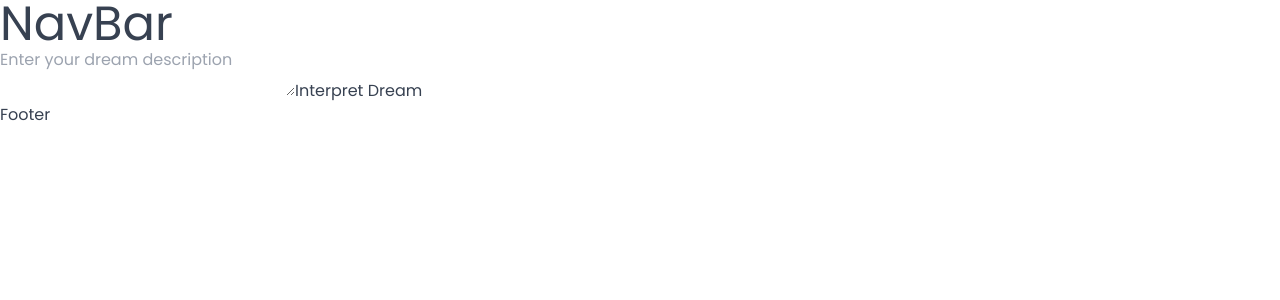
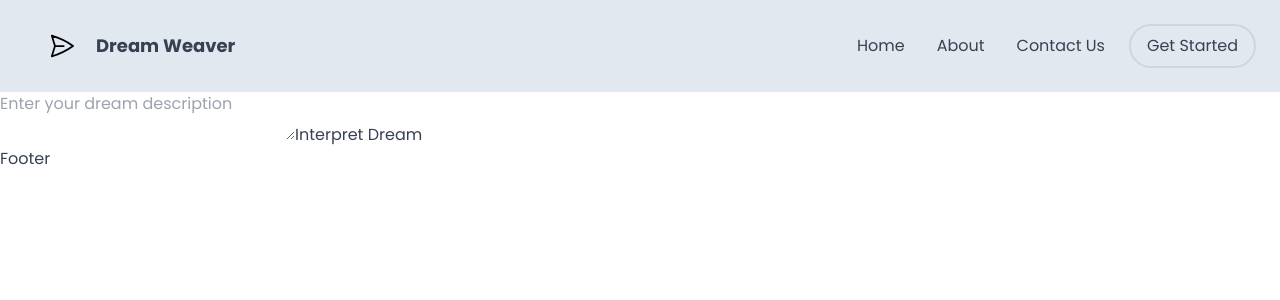
Before and after one commit to Sujan-Koirala021/dream-weaver, a React (Create React App) app in the folder client/: page /home in a window 1280 px wide. Shown: the top 300 px of the page. Built offline with nearby package versions, Linux system fonts and the light colour scheme.

Commit message:
Add navbar

```diff
--- a/client/src/components/NavBar.jsx
+++ b/client/src/components/NavBar.jsx
@@ -1,9 +1,58 @@
-import React from 'react'
+import React, { useState } from 'react';
+import { Link, useNavigate } from 'react-router-dom';
+
+import {
+  PaperAirplaneIcon,
+} from "@heroicons/react/24/outline";
 
 function NavBar() {
+  const navigate = useNavigate();
+  const [isOpen, setIsOpen] = useState(false);
+
+  const handleLogout = () => {
+    localStorage.removeItem('token');
+    localStorage.removeItem('userId');
+    navigate('/login'); // Redirect to login page after logout
+  };
+
+  const toggleMenu = () => {
+    setIsOpen(!isOpen);
+  };
+
   return (
-    <div className='text-5xl'>NavBar</div>
-  )
+    <div className='bg-slate-200'>
+      <div className='flex flex-row items-center justify-between p-4'>
+        <div className='text-lg font-bold ml-8 flex'>
+          <PaperAirplaneIcon className="h-7 w-7 text-black mr-5" />
+          <div>
+            Dream Weaver
+          </div>
+        </div>
+        <div className='md:hidden'>
+          <button onClick={toggleMenu} className='text-gray-700 focus:outline-none'>
+            <svg className='w-6 h-6' fill='none' stroke='currentColor' viewBox='0 0 24 24' xmlns='http://www.w3.org/2000/svg'>
+              <path strokeLinecap='round' strokeLinejoin='round' strokeWidth='2' d={isOpen ? 'M6 18L18 6M6 6l12 12' : 'M4 6h16M4 12h16M4 18h16'}></path>
+            </svg>
+          </button>
+        </div>
+        <div className={`hidden md:flex md:flex-row md:items-center ${isOpen ? 'flex flex-col w-full' : ''}`}>
+          <Link to="/" className='block p-4 text-gray-700 '>Home</Link>
+          <Link to="/about" className='block p-4 text-gray-700 '>About</Link>
+          <Link to="/contact-us" className='block p-4 text-gray-700 '>Contact Us</Link>
+          <div className='button cursor-pointer'>Get Started</div>
+        </div>
+      </div>
+      {isOpen && (
+        <div className='md:hidden'>
+          <Link to="/" className='block p-4 text-gray-700 hover:bg-gray-300'>Home</Link>
+          <Link to="/about" className='block p-4 text-gray-700 hover:bg-gray-300'>About</Link>
+          <Link to="/contact-us" className='block p-4 text-gray-700 hover:bg-gray-300'>Contact</Link>
+
+          <Link to="/interpret-dream" className='block p-4 text-gray-700 hover:bg-gray-300'>Interpret Dream</Link>
+        </div>
+      )}
+    </div>
+  );
 }
 
-export default NavBar
+export default NavBar;
--- a/client/src/index.css
+++ b/client/src/index.css
@@ -19,5 +19,5 @@ a:hover {
 }
 
 .button{
-  @apply rounded-full border-solid border-2 m-6 border-gray-300 py-2 px-4 hover:bg-gray-700 hover:text-gray-100 dark:hover:bg-orange-400
+  @apply rounded-full border-solid border-2 m-2 border-gray-300 py-2 px-4 hover:bg-gray-700 hover:text-gray-100 dark:hover:bg-orange-400
 }
```
